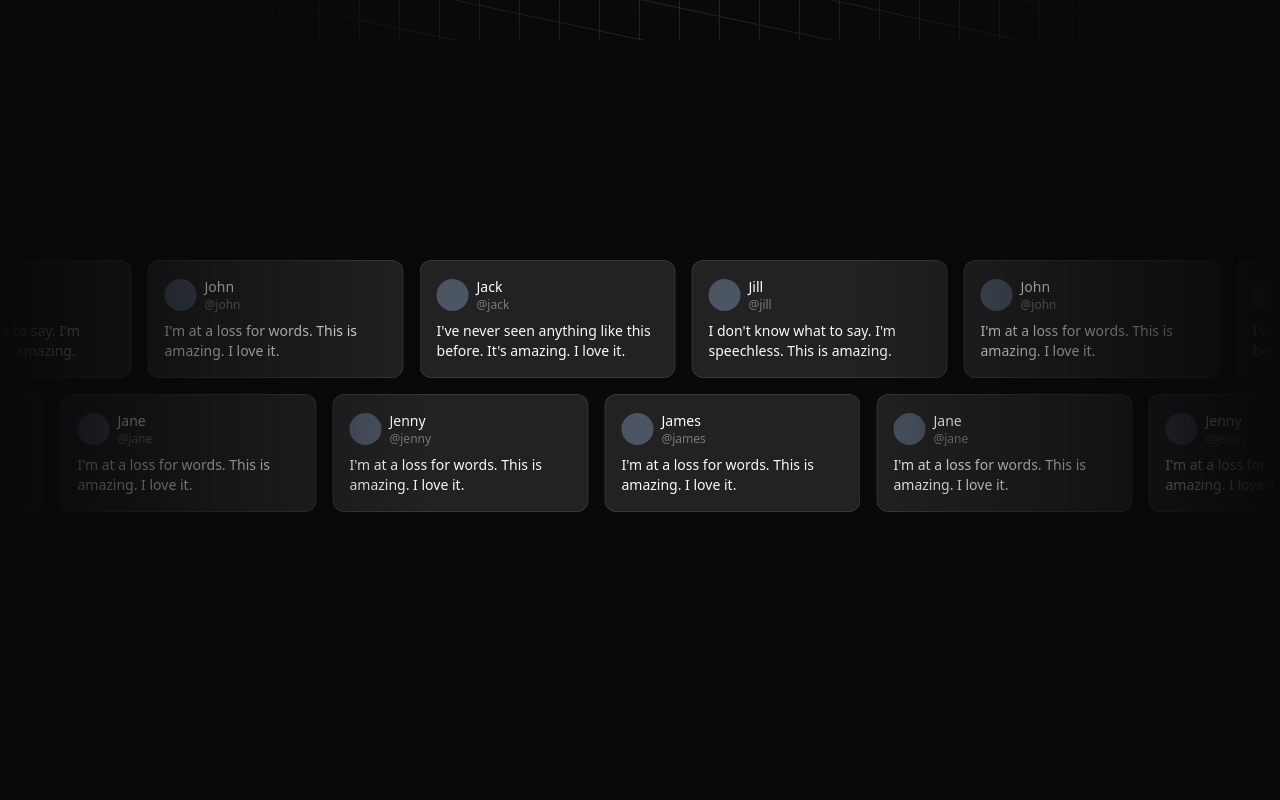
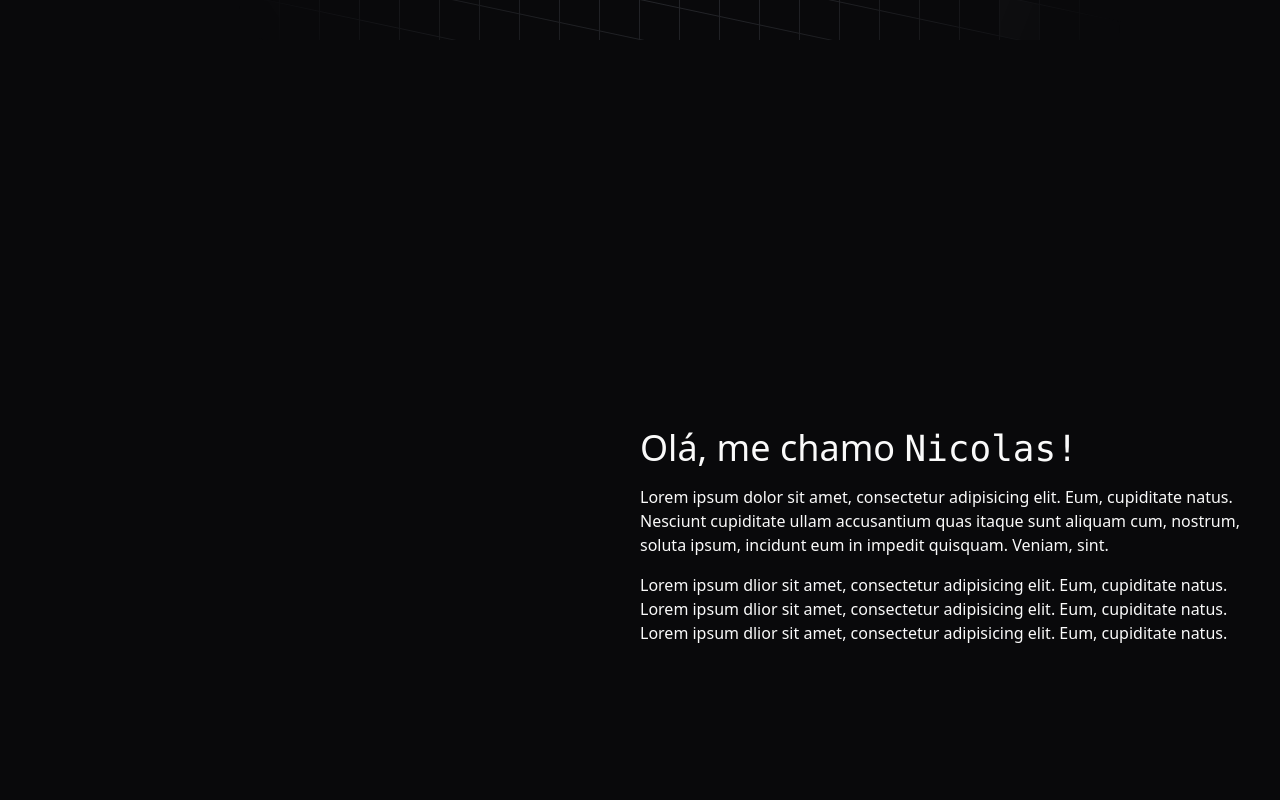
Before and after one commit to NicolasHaubricht/Portfolio, a React (Vite) app: page / in a window 1280 px wide. Shown: the part 760-1560 px from the top of the page. Before the commit the page ends 1396 px from the top, so only its background shows below. Built offline with nearby package versions, Linux system fonts and the light colour scheme.

Commit message:
Adicionando seção sobre mim no home

```diff
--- a/src/main.tsx
+++ b/src/main.tsx
@@ -11,7 +11,7 @@ const router = createBrowserRouter ([
   {path: '/', element: <App/>, errorElement: <Error/>,
     children:[
       {path: '/', element: <Home/>},
-      {path: '/projetos', element: <Projetos/>},
+      {path: '/contato', element: <Projetos/>},
     ]
   }
 ])
--- a/src/routes/Contato/Contato.tsx
+++ b/src/routes/Contato/Contato.tsx
@@ -1,7 +1,9 @@
 
 const Projetos = () => {
     return (
-        <div>Contato</div>
+        <div>
+
+        </div>
     )
 }
 
--- a/src/routes/Home/Home.tsx
+++ b/src/routes/Home/Home.tsx
@@ -5,20 +5,21 @@ import AnimatedGridPattern from "../../components/ui/animated-grid-pattern";
 import Marquee from "../../components/ui/marquee";
 import TypingAnimation from "../../components/ui/typing-animation";
 import GradualSpacing from "../../components/ui/gradual-spacing";
+// import TextReveal from "../../components/ui/text-reveal";
 
 const Home = () => {
 
     return (
+        // Home
         <main className="flex flex-col gap-24">
+            {/* Bem Vindo */}
             <section className="relative flex min-h-dvh w-full items-center justify-center overflow-hidden bg-background p-20">
                 <div className="flex flex-col gap-2">
-                    <div className="flex flex-wrap w-svw justify-center items-center gap-5">
-                        {/* Nome */}
-                        <GradualSpacing
-                            className="font-display text-center text-5xl font-bold -tracking-widest  text-black dark:text-white md:text-7xl md:leading-[5rem]"
-                            text="Nicolas Haubricht Hainfellner"
-                        />
-                    </div>
+                    {/* Nome */}
+                    <GradualSpacing
+                        className="font-display text-center text-5xl font-bold -tracking-widest  text-black dark:text-white md:text-7xl md:leading-[5rem]"
+                        text="Nicolas Haubricht Hainfellner"
+                    />
 
                     {/* Cargo */}
                     <TypingAnimation
@@ -26,6 +27,7 @@ const Home = () => {
                         text="Software Engineer"
                     />
                 </div>
+                {/* Background */}
                 <AnimatedGridPattern
                     numSquares={30}
                     maxOpacity={0.1}
@@ -37,6 +39,23 @@ const Home = () => {
                     )}
                 />
             </section>
+
+            {/* Sobre Mim */}
+            <section className="min-h-dvh flex bg-white dark:bg-background mx-10">
+                <div className="w-1/2">
+
+                </div>
+                <aside className="w-1/2 flex flex-col justify-center gap-4">
+                    <h1 className="font-display text-4xl">Olá, me chamo <strong className="font-extralight font-mono">Nicolas!</strong></h1>
+                    <p>Lorem ipsum dolor sit amet, consectetur adipisicing elit. Eum, cupiditate natus. Nesciunt cupiditate ullam accusantium quas itaque sunt aliquam cum, nostrum, soluta ipsum, incidunt eum in impedit quisquam. Veniam, sint.</p>
+                    <ul>
+                        <li>Lorem ipsum dlior sit amet, consectetur adipisicing elit. Eum, cupiditate natus.</li>
+                        <li>Lorem ipsum dlior sit amet, consectetur adipisicing elit. Eum, cupiditate natus.</li>
+                        <li>Lorem ipsum dlior sit amet, consectetur adipisicing elit. Eum, cupiditate natus.</li>
+                    </ul>
+                </aside>
+            </section>
+
             <section>
                 <div>
                     <MarqueeDemo />
```
